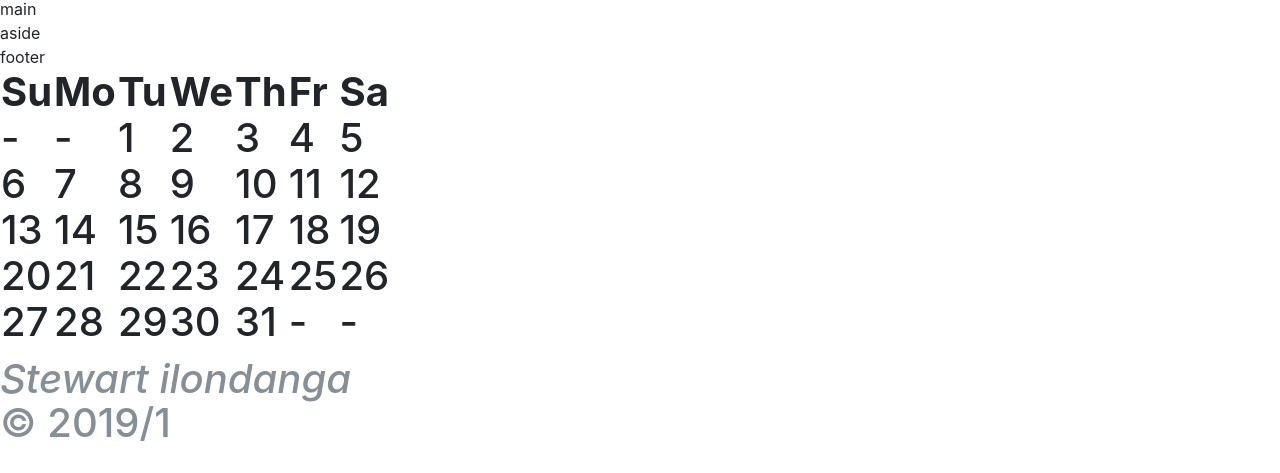
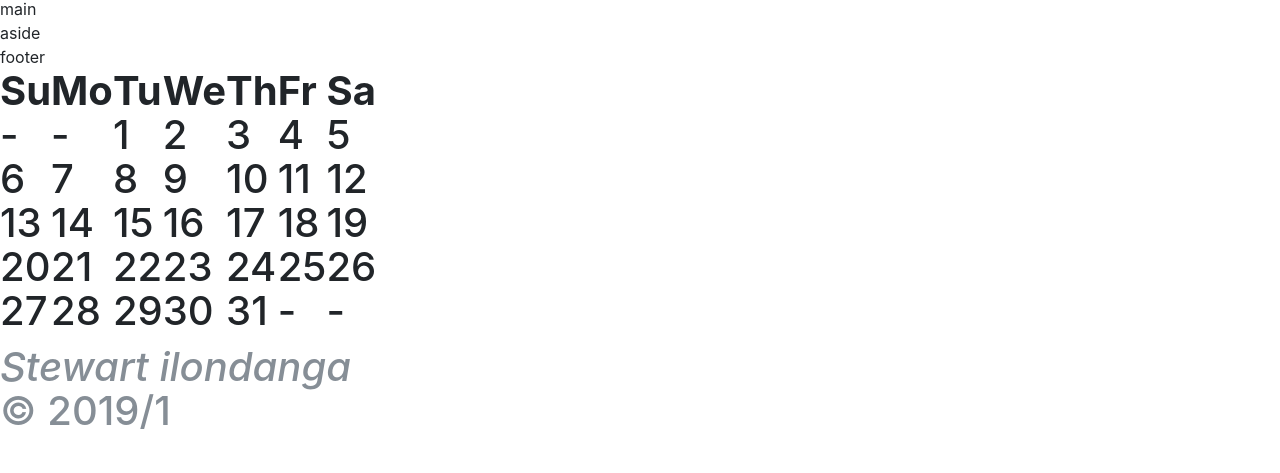
Before and after one commit to stewilondanga/flexbox-layoutz, a plain HTML site: page index.html in a window 1280 px wide. Shown: the part 327-800 px from the top of the page. Drawn offline with nearby package versions, Linux system fonts and the light colour scheme.

Commit message:
add css/styles.css git commit -m add

```diff
--- a/css/styles.css
+++ b/css/styles.css
@@ -1,5 +1,11 @@
 :root {
   --header-height: 20vh;
+}
+
+* {
+  box-sizing: border-box;
+  margin: 0;
+  padding: 0;
 }
 
 /*body {
@@ -26,11 +32,6 @@
 }
 
 
-* {
-  box-sizing: border-box;
-  margin: 0;
-  padding: 0;
-}
 
 html {
   font: 62.5%/1.6 sans-serif;
```
